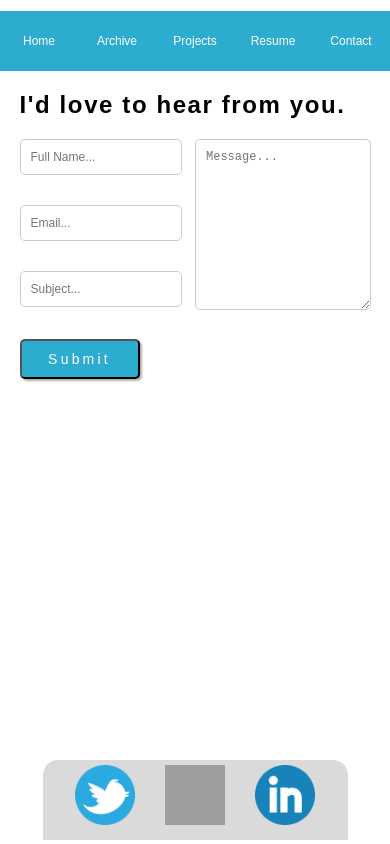
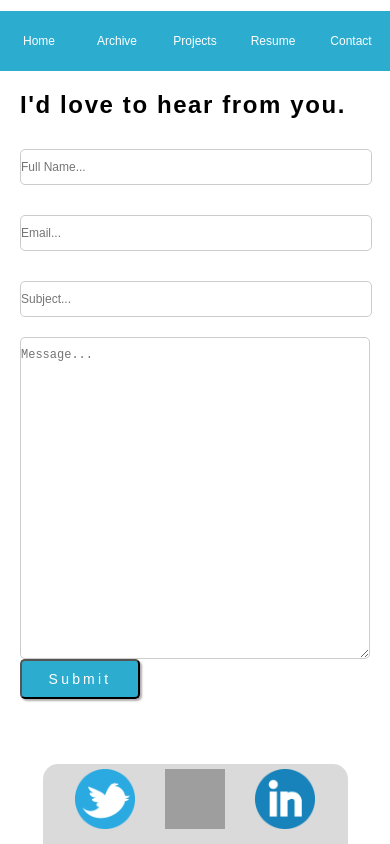
Before and after one commit to marcphilippebeaujean-abertay/ReactProjects, a React (Create React App) app in the folder blog-frontend/: page /contact in a window 390 px wide. Built offline with nearby package versions, Linux system fonts and the light colour scheme; grey boxes are pictures that could not be loaded.

Commit message:
social media now pinned properly to bottom of page, extra white space added so content at the bottom of the page isnt covered on smaller screens, made contacts page much more dynamic

```diff
--- a/blog-frontend/src/App.jsx
+++ b/blog-frontend/src/App.jsx
@@ -28,6 +28,7 @@ class App extends Component {
                 <Route path="/" component={AboutInfoBar} />
               </div>
             </div>
+            <div id="extra-space" />
           </div>
         </BrowserRouter>
       </Provider>
--- a/blog-frontend/src/css/style.css
+++ b/blog-frontend/src/css/style.css
@@ -23,6 +23,9 @@
 
 .page-main-text {
   text-align: justify; }
+
+#extra-space {
+  height: 100px; }
 
 @media only screen and (max-width: 1000px) {
   .App {
@@ -256,9 +259,7 @@
   letter-spacing: 0.2rem;
   box-shadow: 2px 2px 2px 0px #b4afaf;
   border-radius: 5px;
-  font-size: 14px;
-  grid-row: 3;
-  grid-column: 1; }
+  font-size: 14px; }
 
 #contacts-submit-btn:hover {
   background-color: white;
@@ -277,10 +278,29 @@
   justify-content: center;
   font-size: 12px; }
 
-@media only screen and (max-width: 600px) {
-  #contacts-form {
+@media only screen and (max-width: 450px) {
+  #contacts-div {
+    margin: 0 auto;
+    width: 350px; }
+  #contacts-grid {
     display: flex;
-    flex-direction: column; } }
+    flex-direction: column;
+    width: 100%;
+    height: 500px;
+    padding: 10px 0px; }
+  .form-input-elem {
+    width: 100%;
+    margin-bottom: 20px; }
+  #contact-message {
+    padding: 10px 0px;
+    height: 300px; }
+  .small-form-elem {
+    padding: 10px 0px;
+    width: 100%; } }
+
+@media only screen and (max-width: 380px) {
+  #contacts-div {
+    width: 100%; } }
 
 .blog-date {
   font-style: italic;
@@ -345,7 +365,7 @@
   width: 80px;
   height: 305px;
   left: -50px;
-  top: 30%;
+  bottom: 30%;
   border-radius: 0px 15px 15px 0;
   animation-name: left-side-fade-in;
   animation-duration: 1s;
@@ -367,7 +387,7 @@
     height: 80px;
     left: 50%;
     margin-left: -152px;
-    top: 90%;
+    bottom: 0%;
     border-radius: 15px 15px 0px 0;
     animation-name: left-side-fade-in;
     animation-duration: 1s;
@@ -377,9 +397,9 @@
     -o-animation: left-side-fade-in 1s normal forwards; }
   @keyframes left-side-fade-in {
     from {
-      top: 100%; }
+      bottom: -10px; }
     to {
-      top: 90%; } } }
+      bottom: 0px; } } }
 
 body {
   margin: 0;
--- a/blog-frontend/src/scss/PageContent/_contact.scss
+++ b/blog-frontend/src/scss/PageContent/_contact.scss
@@ -62,8 +62,6 @@ $form-font-size: 12px;
   box-shadow: 2px 2px 2px 0px rgb(180, 175, 175);
   border-radius: 5px;
   font-size: 14px;
-  grid-row: 3;
-  grid-column: 1;
 }
 
 #contacts-submit-btn:hover {
@@ -83,9 +81,34 @@ $form-font-size: 12px;
   font-size: $form-font-size;
 }
 
-@media only screen and (max-width: $small-screen-size) {
-  #contacts-form {
+@media only screen and (max-width: 450px) {
+  #contacts-div {
+    margin: 0 auto;
+    width: 350px;
+  }
+  #contacts-grid {
     display: flex;
     flex-direction: column;
+    width: 100%;
+    height: 500px;
+    padding: 10px 0px;
+  }
+  .form-input-elem {
+    width: 100%;
+    margin-bottom: 20px;
+  }
+  #contact-message {
+    padding: 10px 0px;
+    height: 300px;
+  }
+  .small-form-elem {
+    padding: 10px 0px;
+    width: 100%;
   }
 }
+
+@media only screen and (max-width: 380px) {
+  #contacts-div {
+    width: 100%;
+  }
+}
--- a/blog-frontend/src/scss/_app.scss
+++ b/blog-frontend/src/scss/_app.scss
@@ -29,6 +29,11 @@
 .page-main-text {
   text-align: justify;
 }
+
+#extra-space {
+  height: 100px;
+}
+
 @media only screen and (max-width: $medium-screen-size) {
   .App {
     width: 100%;
--- a/blog-frontend/src/scss/_socialMedia.scss
+++ b/blog-frontend/src/scss/_socialMedia.scss
@@ -6,7 +6,7 @@
   width: 80px;
   height: 305px;
   left: -50px;
-  top: 30%;
+  bottom: 30%;
   border-radius: 0px 15px 15px 0;
   animation-name: left-side-fade-in;
   animation-duration: 1s;
@@ -32,7 +32,7 @@
     height: 80px;
     left: 50%;
     margin-left: -152px;
-    top: 90%;
+    bottom: 0%;
     border-radius: 15px 15px 0px 0;
     animation-name: left-side-fade-in;
     animation-duration: 1s;
@@ -43,10 +43,10 @@
   }
   @keyframes left-side-fade-in {
     from {
-      top: 100%;
+      bottom: -10px;
     }
     to {
-      top: 90%;
+      bottom: 0px;
     }
   }
 }
```
